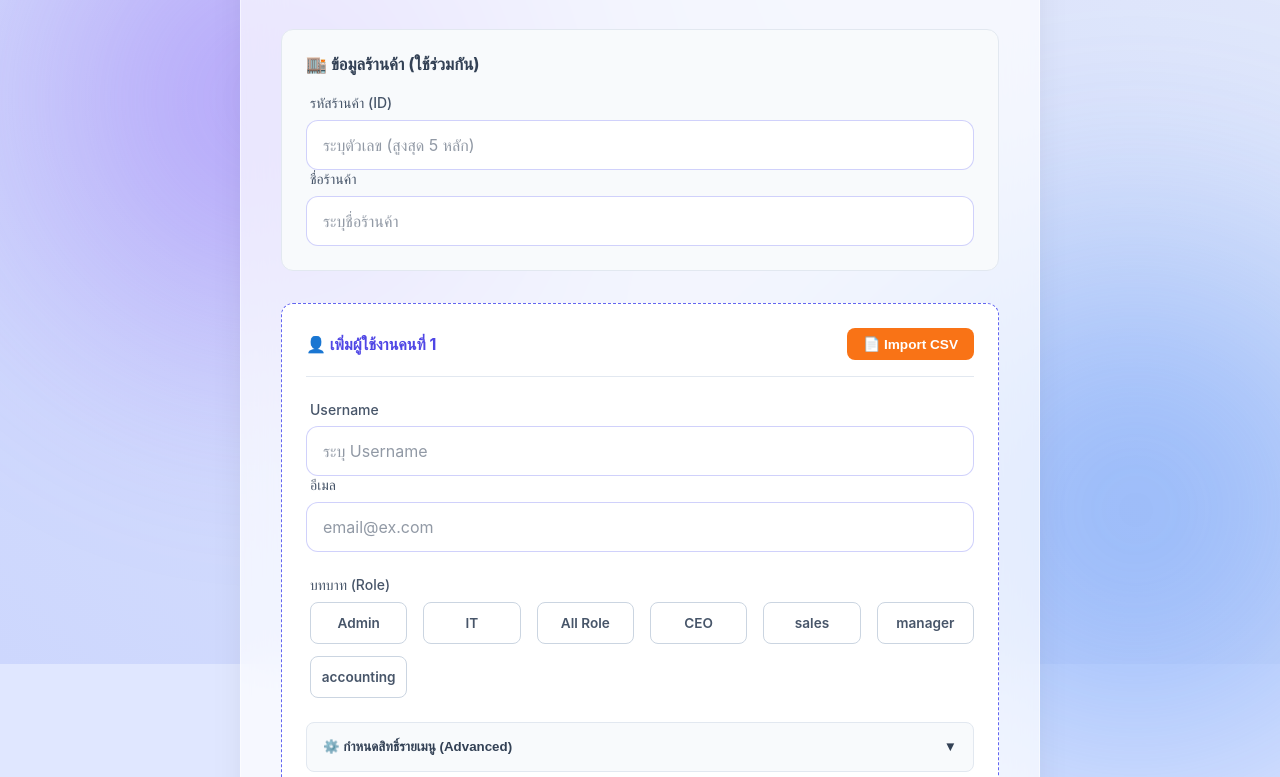
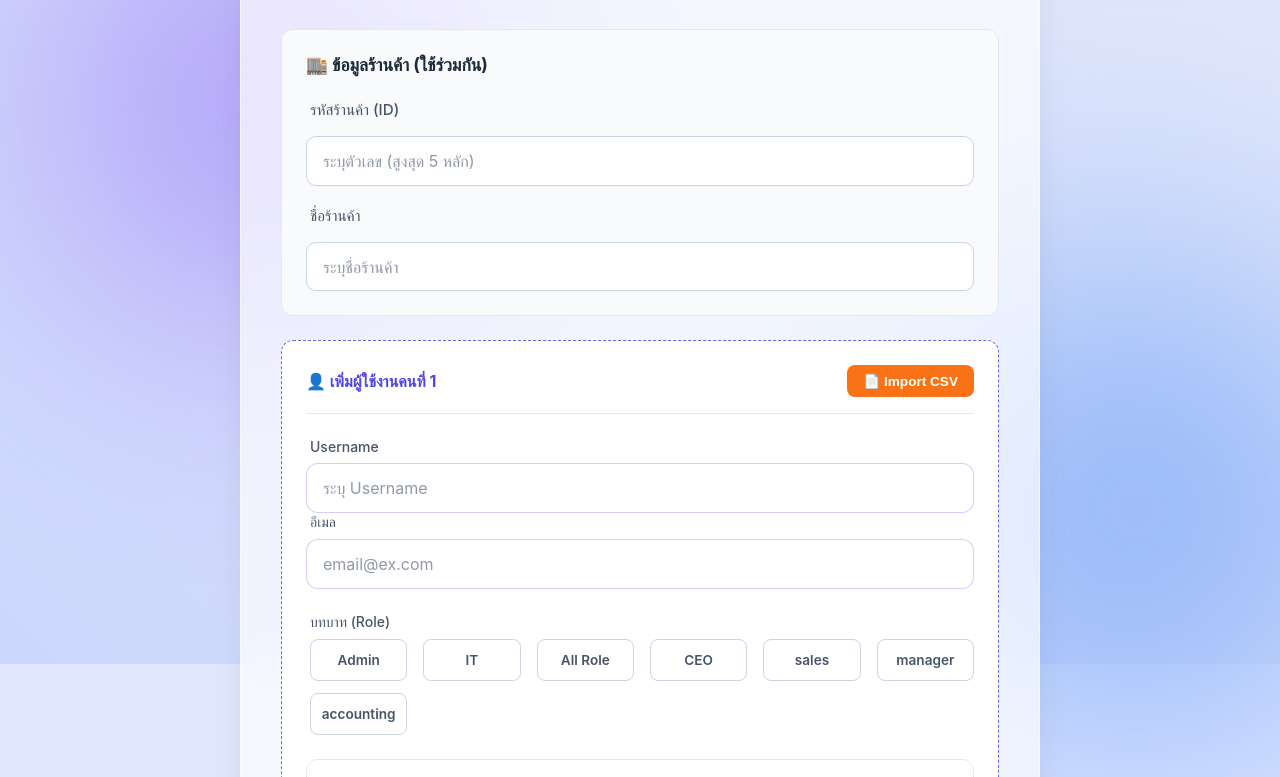
Before and after one commit to nuttapongk-ux/Paysoaccess, a plain HTML site: page index.html in a window 1280 px wide. Shown: the part 136-913 px from the top of the page. Drawn offline with Linux system fonts and the light colour scheme; no server answers; a web font is replaced by a local one.

Commit message:
Add files via upload

```diff
--- a/index.html
+++ b/index.html
@@ -29,16 +29,16 @@
 
             <form id="accessRequestForm" class="request-form" style="display:block;">
                 <!-- Store Info -->
-                <div class="glass-panel-inner global-section">
-                    <h3 class="section-title">🏬 ข้อมูลร้านค้า (ใช้ร่วมกัน)</h3>
-                    <div class="inner-grid">
-                        <div class="form-group">
-                            <label>รหัสร้านค้า (ID)</label>
-                            <input type="text" id="storeId" required placeholder="ระบุตัวเลข (สูงสุด 5 หลัก)" maxlength="5">
+                <div class="glass-panel-inner global-section" style="background-color: #f8fafc; border: 1px solid #e2e8f0; border-radius: 12px; padding: 1.5rem; margin-bottom: 1.5rem;">
+                    <h3 class="section-title" style="margin-bottom: 1.5rem; color: #1e293b; font-size: 1.1rem; border-bottom: none; padding-bottom: 0;">🏬 ข้อมูลร้านค้า (ใช้ร่วมกัน)</h3>
+                    <div style="display: flex; flex-direction: column; gap: 1.25rem;">
+                        <div class="form-group" style="margin-bottom: 0;">
+                            <label style="margin-bottom: 0.6rem; display: block; color: #475569; font-weight: 500; font-size: 0.95rem;">รหัสร้านค้า (ID)</label>
+                            <input type="text" id="storeId" required placeholder="ระบุตัวเลข (สูงสุด 5 หลัก)" maxlength="5" style="border: 1px solid #cbd5e1; border-radius: 10px; padding: 0.85rem 1rem; box-shadow: 0 1px 2px rgba(0,0,0,0.02); width: 100%;">
                         </div>
-                        <div class="form-group">
-                            <label>ชื่อร้านค้า</label>
-                            <input type="text" id="storeName" required placeholder="ระบุชื่อร้านค้า">
+                        <div class="form-group" style="margin-bottom: 0;">
+                            <label style="margin-bottom: 0.6rem; display: block; color: #475569; font-weight: 500; font-size: 0.95rem;">ชื่อร้านค้า</label>
+                            <input type="text" id="storeName" required placeholder="ระบุชื่อร้านค้า" style="border: 1px solid #cbd5e1; border-radius: 10px; padding: 0.85rem 1rem; box-shadow: 0 1px 2px rgba(0,0,0,0.02); width: 100%;">
                         </div>
                     </div>
                 </div>
--- a/style.css
+++ b/style.css
@@ -837,3 +837,51 @@ input:disabled:checked ~ .locked-checkmark {
     cursor: pointer;
     font-size: 1rem;
 }
+
+/* === Advanced Permissions Block Formatting === */
+.advanced-permissions {
+    margin-top: 1.5rem;
+    border: 1px solid #e2e8f0;
+    border-radius: 12px;
+    background: #ffffff;
+    overflow: hidden;
+    box-shadow: 0 1px 3px rgba(0,0,0,0.02);
+}
+
+.advanced-permissions .toggle-btn {
+    width: 100%;
+    display: flex;
+    justify-content: space-between;
+    align-items: center;
+    background: #ffffff;
+    border: none;
+    padding: 1.25rem 1.5rem;
+    font-weight: 600;
+    color: #1e293b;
+    font-size: 1.05rem;
+    cursor: pointer;
+    transition: background 0.2s ease, box-shadow 0.2s ease;
+}
+
+.advanced-permissions .toggle-btn:hover {
+    background: #f8fafc;
+}
+
+/* Optional: if you want a border between button and content when open */
+.advanced-permissions .toggle-btn.open {
+    border-bottom: 1px solid #f1f5f9;
+}
+
+.advanced-permissions .permissions-wrapper {
+    background: #ffffff;
+    padding: 1.5rem;
+    border-top: 1px dashed #e2e8f0;
+}
+
+.chevron {
+    transition: transform 0.3s ease;
+}
+
+.chevron.open {
+    transform: rotate(180deg);
+}
```
